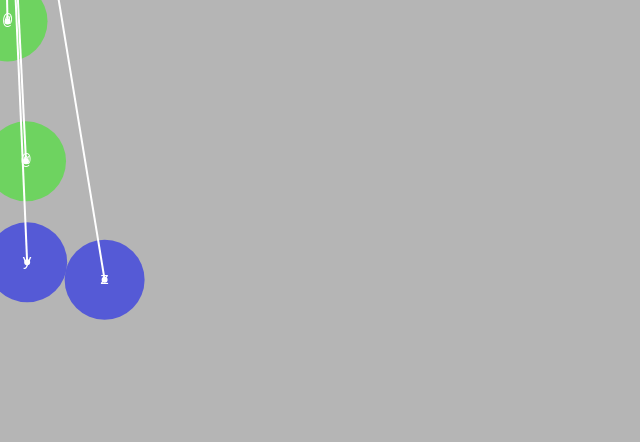
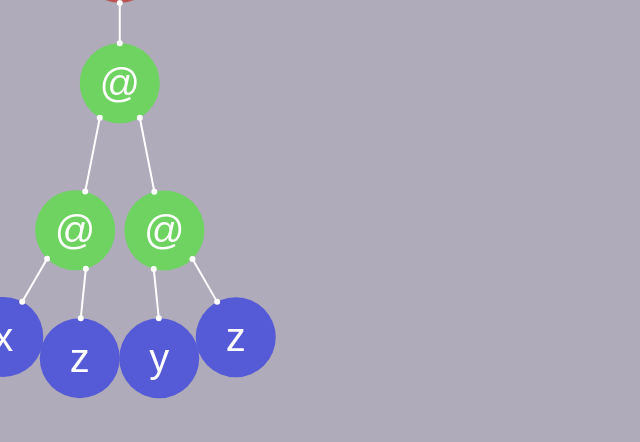
Before and after one commit to James-Fraser-Jones/optimal, a website built with Vite: page index.html in a window 1280 px wide. Shown: the part 358-800 px from the top of the page, without its empty margins (0-640 px from the left). Built offline with nearby package versions, Linux system fonts and the light colour scheme; a web font is replaced by a local one.

Commit message:
finally got it fully working

```diff
--- a/index.html
+++ b/index.html
@@ -5,9 +5,13 @@
   <meta charset="UTF-8" />
   <meta name="viewport" content="width=device-width, initial-scale=1.0" />
   <title>optimal</title>
+  <link rel="preconnect" href="https://fonts.googleapis.com">
+  <link rel="preconnect" href="https://fonts.gstatic.com" crossorigin>
+  <link href="https://fonts.googleapis.com/css2?family=Zen+Kurenaido&display=swap" rel="stylesheet">
 </head>
 
 <body>
+  <div class="red-hat-text-normal"></div>
   <script type="module" src="/src/main.ts"></script>
 </body>
 
--- a/src/matter.ts
+++ b/src/matter.ts
@@ -15,7 +15,7 @@ function initializeMatter() {
       height: windowHeight,
       showAngleIndicator: false,
       wireframes: false,
-      background: "#b5b5b5ff",
+      background: "#afabbaff",
       hasBounds: true,
     },
   });
@@ -128,13 +128,32 @@ function addLabelUpdate(engine: Matter.Engine, render: Matter.Render) {
         const scale = getScale(render);
         label.style.left = `${displayPosition.x}px`;
         label.style.top = `${displayPosition.y}px`;
-        label.style.fontSize = `${16 / Math.max(scale.x, scale.y)}px`;
+        label.style.fontSize = `${radius / Math.max(scale.x, scale.y)}px`;
         //labelElement.style.transform = `translate(-50%, -50%) rotate(${body.angle}rad)`;
       } else {
         label.remove();
       }
     });
   });
+}
+
+function getCircleVector(angle: number, radius: number): Matter.Vector {
+  return {
+    x: Math.cos(angle * 2 * Math.PI) * radius,
+    y: Math.sin(angle * 2 * Math.PI) * radius,
+  };
+}
+
+type PositionStyle = "body" | "func" | "arg";
+function positionStyleToAngle(style: PositionStyle): number {
+  switch (style) {
+    case "body":
+      return 1.5;
+    case "func":
+      return 2;
+    case "arg":
+      return 1;
+  }
 }
 
 //mattered expressions
@@ -144,16 +163,17 @@ interface MatterMetadata extends Lambda.SizeMetadata {
   label: HTMLElement;
 }
 type MatteredExpression = Lambda.Expression<MatterMetadata>;
+const radius = 40;
 function matterExpression(
   expr: Lambda.SizedExpression,
-  topLeft: Matter.Vector = { x: 0, y: 0 }
+  topLeft: Matter.Vector = { x: 0, y: radius * 2 },
+  parent: MatteredExpression | null = null,
+  position: "body" | "func" | "arg" | undefined = undefined
 ): MatteredExpression {
-  const radius = 40;
   const mattered = expr as unknown as MatteredExpression;
   Lambda.match(
     expr,
     (abs) => {
-      matterExpression(abs.body, { x: topLeft.x, y: topLeft.y + radius * 3 });
       mattered.metadata.body = Matter.Bodies.circle(
         topLeft.x + expr.metadata.root * radius * 2,
         topLeft.y,
@@ -166,28 +186,31 @@ function matterExpression(
         }
       );
       mattered.metadata.constraint = createConstraint({
-        // bodyA: body,
-        pointA: {
-          x: 0,
+        bodyA: parent?.metadata?.body,
+        pointA: parent
+          ? getCircleVector(positionStyleToAngle(position!) / 6, radius)
+          : {
+              x: topLeft.x + expr.metadata.root * radius * 2,
               y: 0,
             },
         bodyB: mattered.metadata.body,
         pointB: {
           x: 0,
-          y: 0,
+          y: -radius,
         },
       });
       mattered.metadata.label = createLabel(
         mattered.metadata.body,
         `λ${abs.binder}`
       );
+      matterExpression(
+        abs.body,
+        { x: topLeft.x, y: topLeft.y + radius * 3 },
+        mattered,
+        "body"
+      );
     },
     (app) => {
-      matterExpression(app.func, { x: topLeft.x, y: topLeft.y + radius * 3 });
-      matterExpression(app.arg, {
-        x: topLeft.x + app.func.metadata.width * radius * 2,
-        y: topLeft.y + radius * 3,
-      });
       mattered.metadata.body = Matter.Bodies.circle(
         topLeft.x + expr.metadata.root * radius * 2,
         topLeft.y,
@@ -199,18 +222,35 @@ function matterExpression(
         }
       );
       mattered.metadata.constraint = createConstraint({
-        // bodyA: body,
-        pointA: {
-          x: 0,
+        bodyA: parent?.metadata?.body,
+        pointA: parent
+          ? getCircleVector(positionStyleToAngle(position!) / 6, radius)
+          : {
+              x: topLeft.x + expr.metadata.root * radius * 2,
               y: 0,
             },
         bodyB: mattered.metadata.body,
         pointB: {
           x: 0,
-          y: 0,
+          y: -radius,
         },
       });
       mattered.metadata.label = createLabel(mattered.metadata.body, "@");
+      matterExpression(
+        app.func,
+        { x: topLeft.x, y: topLeft.y + radius * 3 },
+        mattered,
+        "func"
+      );
+      matterExpression(
+        app.arg,
+        {
+          x: topLeft.x + app.func.metadata.width * radius * 2,
+          y: topLeft.y + radius * 3,
+        },
+        mattered,
+        "arg"
+      );
     },
     (v) => {
       mattered.metadata.body = Matter.Bodies.circle(
@@ -224,15 +264,17 @@ function matterExpression(
         }
       );
       mattered.metadata.constraint = createConstraint({
-        // bodyA: body,
-        pointA: {
-          x: 0,
+        bodyA: parent?.metadata?.body,
+        pointA: parent
+          ? getCircleVector(positionStyleToAngle(position!) / 6, radius)
+          : {
+              x: topLeft.x + expr.metadata.root * radius * 2,
               y: 0,
             },
         bodyB: mattered.metadata.body,
         pointB: {
           x: 0,
-          y: 0,
+          y: -radius,
         },
       });
       mattered.metadata.label = createLabel(
@@ -281,7 +323,7 @@ function createConstraint(
 }
 function createLabel(body: Matter.Body, text: string): HTMLElement {
   const label = document.createElement("div");
-  label.className = "label";
+  label.className = "label red-hat-text-normal";
   label.id = body.id.toString();
   label.innerText = text;
   return label;
--- a/src/style.css
+++ b/src/style.css
@@ -16,10 +16,10 @@ canvas {
 .label {
   position: absolute;
   z-index: 1;
-  /* Center the text exactly over the body's center point */
   transform: translate(-50%, -50%);
-  font-family: monospace;
   color: white;
   pointer-events: none;
-  /* Allows clicks to pass through to the canvas if needed */
+  font-family: "Zen Kurenaido", sans-serif;
+  font-weight: 400;
+  font-style: normal;
 }
```
Lines whose indentation alone changed are shown as unchanged.
